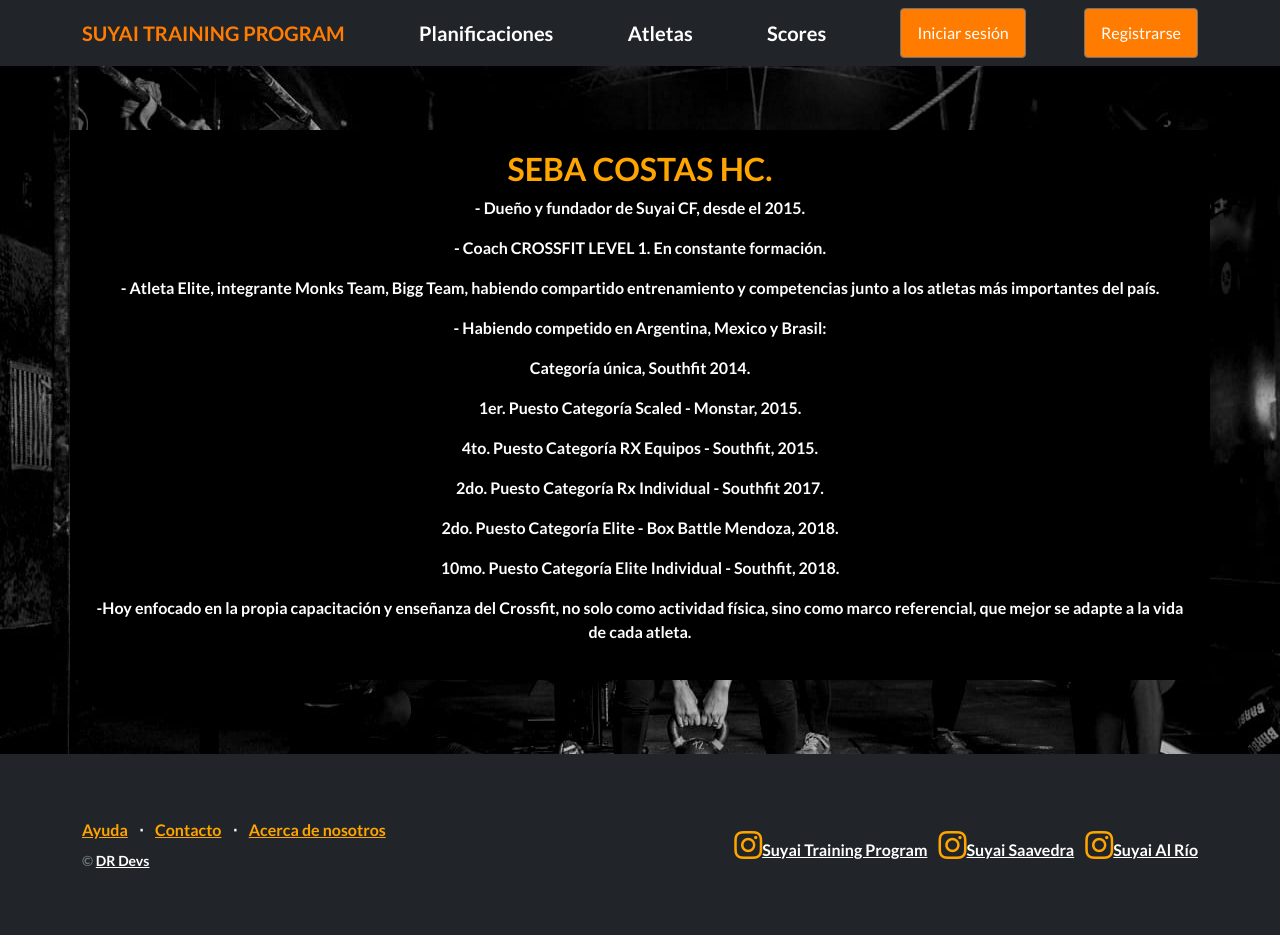
After one commit to DiegoRebora/SuyaiTrainingProgram, a Django app: page /sobre_seba/ in a window 1280 px wide. The commit adds this page. Run offline with Django 4.2, Linux system fonts and the light colour scheme; some libraries are stand-ins or nearby versions.

Commit message:
Agregado, about_us, about_hc

```diff
--- a/Atletapp/urls.py
+++ b/Atletapp/urls.py
@@ -18,7 +18,7 @@ Including another URLconf
 
 from django.contrib import admin
 from django.urls import path, include
-from Planificaciones.views import inicio, about_dr
+from Planificaciones.views import inicio, about_dr, about_us, about_hc
 from django.conf import settings
 from django.conf.urls.static import static
 #from .views import about_me
@@ -29,6 +29,8 @@ urlpatterns = [
     path("planificaciones/", include("Planificaciones.urls")),
     path("atletas/", include("Atletas.urls")),
     path("drdevs/", about_dr, name="about_dr"),
+    path("sobre_nosotros/", about_us, name="about_us"),
+    path("sobre_seba/", about_hc, name="about_hc"),
 ]
 
 urlpatterns += static(settings.MEDIA_URL, document_root=settings.MEDIA_ROOT)
--- a/Atletas/templates/Atletas/atleta_detail.html
+++ b/Atletas/templates/Atletas/atleta_detail.html
@@ -17,7 +17,7 @@
     <li><strong>Snatch RM:</strong> {{ atleta.snatch_rm }}</li>
     <li><strong>Deadlift RM:</strong> {{ atleta.deadlift_rm }}</li>
   </ul>
-  <img src="{{ atleta.user.avatar.imagen.url }}" style="width: 250px; height: 250px; border-radius: 50%; position: absolute; top: 150px; right: 750px;">
+  <img src="{{ atleta.user.avatar.imagen.url }}" style="width: 250px; height: 250px; border-radius: 50%; position: absolute; top: 150px; right: 150px;">
   <a href="{% url 'listar_atletas' %}" class="btn btn-secondary btn-sm">Volver</a>
 </div>
 
--- /dev/null
+++ b/Planificaciones/templates/Planificaciones/about_hc.html
@@ -0,0 +1,42 @@
+{% extends "Planificaciones/base.html" %}
+
+{% block contenido %}
+<div class="container" style="background-color: black; padding: 20px;">
+    <div class="elementor-widget-container">
+        <h2 class="elementor-heading-title elementor-size-default" style="color: orange; text-align: center">SEBA COSTAS HC.</h2>
+    </div>
+
+    <p style="text-align: center;">- Dueño y fundador de Suyai CF, desde el 2015.</p>
+
+    <p style="text-align: center;">- Coach CROSSFIT LEVEL 1. En constante formación.</p>
+
+    <p style="text-align:  center;">- Atleta Elite, integrante Monks Team, Bigg Team, habiendo compartido entrenamiento y competencias junto a los atletas más importantes del país.</p>
+
+    <p style="text-align: center;">- Habiendo competido en Argentina, Mexico y Brasil:</p>
+
+    <p class="tabulado" style="text-align: center;"> Categoría única, Southfit 2014. </p>
+
+    <p class="tabulado" style="text-align: center;"> 1er. Puesto Categoría Scaled  - Monstar, 2015. </p>
+
+    <p class="tabulado" style="text-align: center;"> 4to. Puesto Categoría RX Equipos - Southfit, 2015. </p>
+
+    <p class="tabulado" style="text-align: center;"> 2do. Puesto Categoría Rx Individual - Southfit 2017. </p>
+
+    <p class="tabulado" style="text-align: center;"> 2do. Puesto Categoría Elite - Box Battle Mendoza, 2018. </p>
+
+    <p class="tabulado" style="text-align: center;"> 10mo. Puesto Categoría Elite Individual - Southfit, 2018. </p>
+
+    <p style="text-align: center;">-Hoy enfocado en la propia capacitación y enseñanza del Crossfit, no solo como actividad física, sino como marco referencial, que mejor se adapte a la vida de cada atleta. </p>
+</div>
+{% endblock contenido %}
+{% block estilos %}
+<style>
+    .elementor-widget-container p {
+        text-align: center;
+    }
+
+    .elementor-widget-container p.tabulado {
+        text-indent: 30px;
+    }
+</style>
+{% endblock estilos %}
--- a/Planificaciones/templates/Planificaciones/base.html
+++ b/Planificaciones/templates/Planificaciones/base.html
@@ -40,7 +40,7 @@
         <nav class="navbar bg-dark" data-bs-theme="dark">
             <div class="container">
 
-                <a class="navbar-brand naranja-text" href="{% url 'inicio' %}">SUYAI TRAINING PROGRAM</a>
+                <a class="navbar-brand naranja-text" href="{% url 'about_us' %}">SUYAI TRAINING PROGRAM</a>
                 <a class="navbar-brand" href="{% url 'listar_planis' %}">Planificaciones</a>
                 <a class="navbar-brand" href="{% url 'listar_atletas' %}">Atletas</a>
                 <a class="navbar-brand" href="{% url 'listar_scores' %}">Scores</a>
@@ -114,7 +114,7 @@
                             <li class="list-inline-item">⋅</li>
                             <li class="list-inline-item"><a style= "color: orange"; href="#!">Contacto</a></li>
                             <li class="list-inline-item">⋅</li>
-                            <li class="list-inline-item"><a>Acerca de nosotros</a></li>
+                            <li class="list-inline-item"><a style= "color: orange"; href="{% url 'about_us' %}">Acerca de nosotros</a></li>
                         </ul>
                         <p class="text-muted small mb-4 mb-lg-0">&copy; <a href="{% url 'about_dr' %}">DR Devs</a></p>
                     </div>
--- a/Planificaciones/views.py
+++ b/Planificaciones/views.py
@@ -11,3 +11,9 @@ def inicio(request):
 
 def about_dr(request):
     return render(request, 'Planificaciones/about_dr.html')
+
+def about_us(request):
+    return render(request, 'Planificaciones/about_us.html')
+
+def about_hc(request):
+    return render(request, 'Planificaciones/about_hc.html')
```
Also changed, not shown: Planificaciones/templates/Planificaciones/about_us.html (added, +25 -0 lines).
